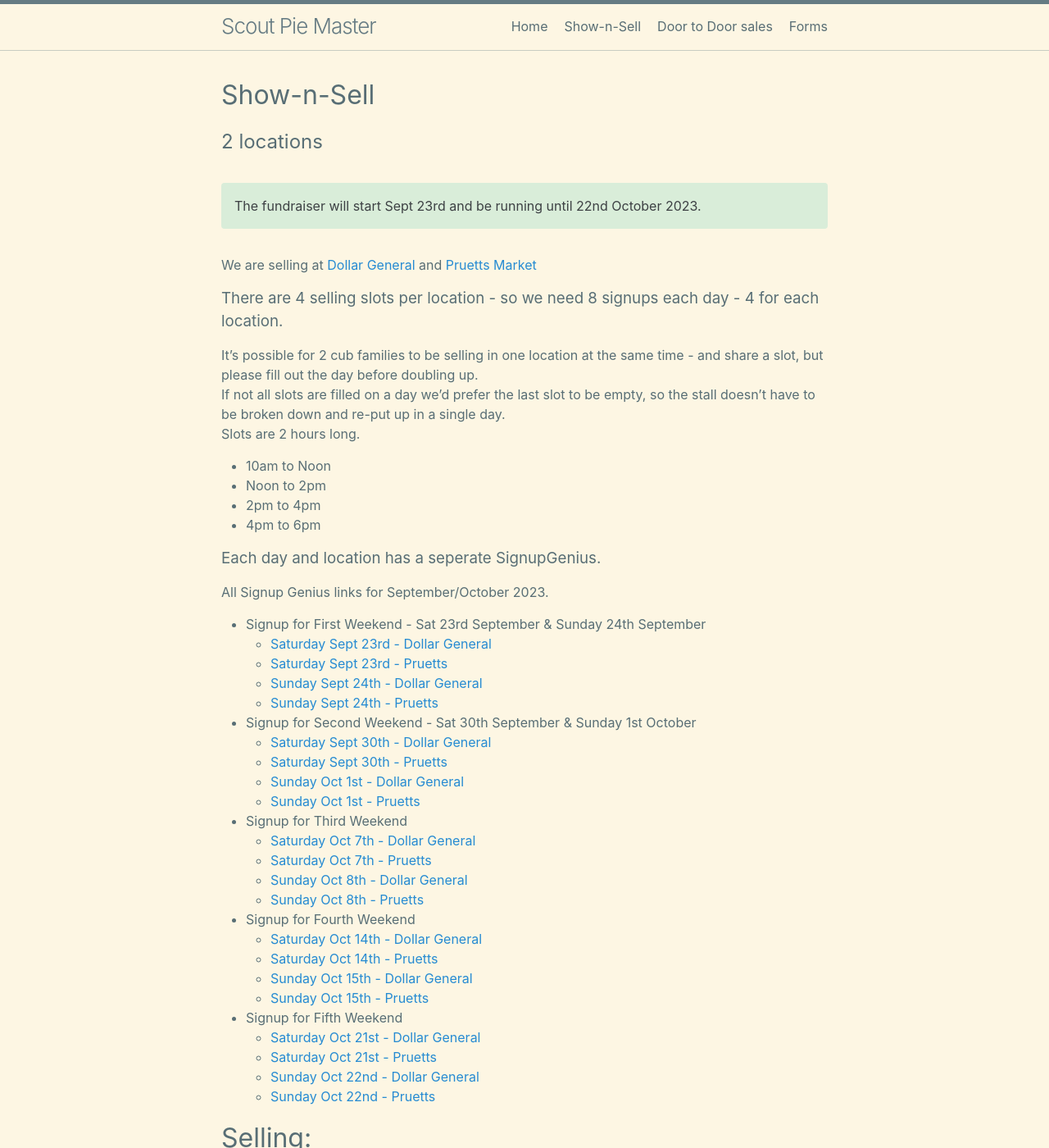
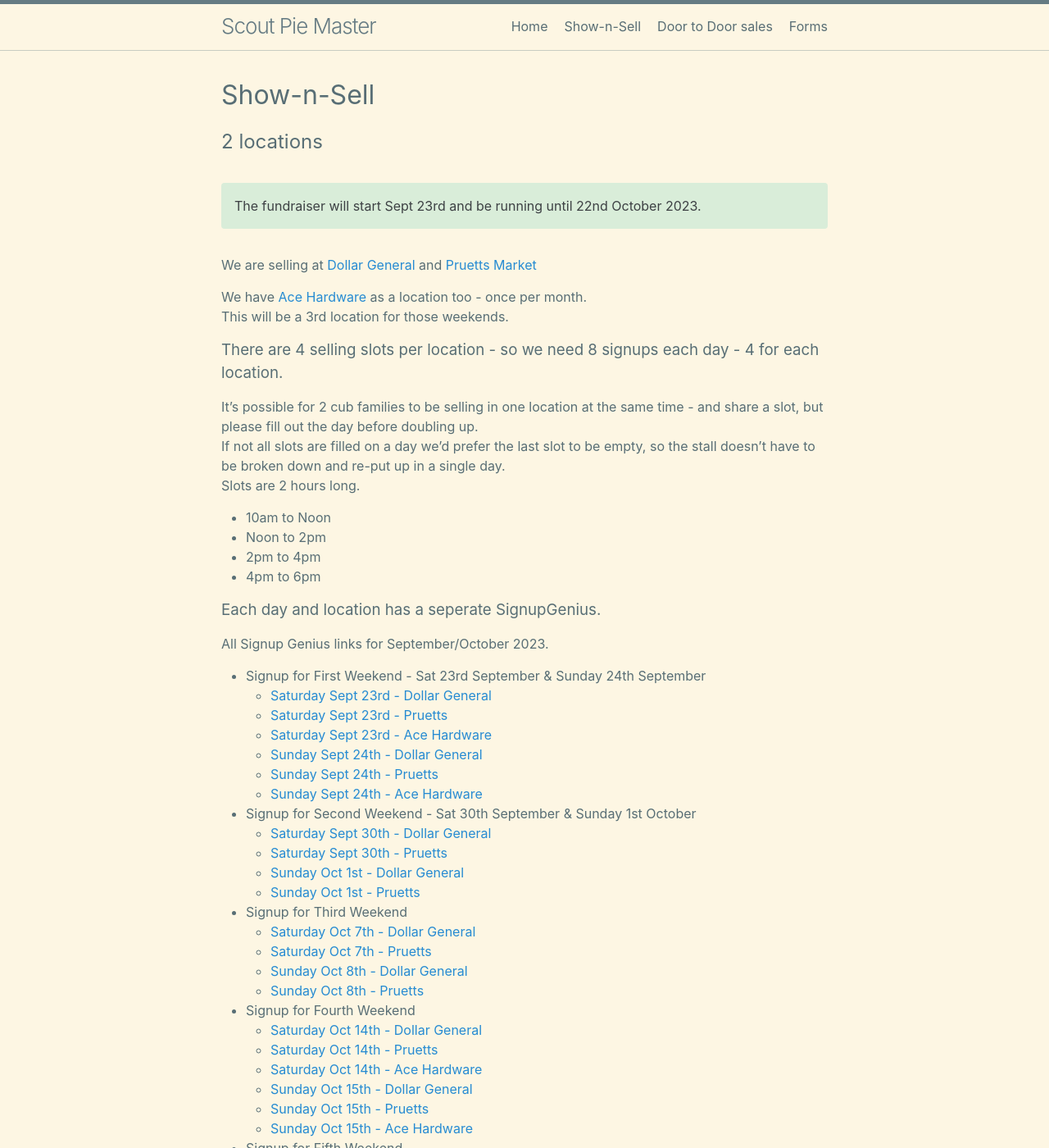
Before and after one commit to CodeJourneymen/scoutpiemaster, a Jekyll site: the page built from shownsell.md, in a window 1280 px wide and 1400 px high. Shown: the whole window at 82% size. Built offline with Jekyll 4.4.1, drawn with Linux system fonts in a browser that asks for light colours.

Commit message:
Update shownsell.md
added ace hardware - fixed bad days sat/sun

```diff
--- a/shownsell.md
+++ b/shownsell.md
@@ -10,6 +10,9 @@ The fundraiser will start Sept 23rd and be running until 22nd October 2023.
 {: .notice--success }
 
 We are selling at [Dollar General](https://www.google.com/maps/place/Dollar+General/@35.1744822,-85.3314633,17z/data=!3m2!4b1!5s0x8860f449559ad427:0xd12cea5ca04fd5cf!4m5!3m4!1s0x8860f44bffddafb7:0x14737cbbf3090bd2!8m2!3d35.1744822!4d-85.3292746) and [Pruetts Market](https://www.google.com/maps/place/Pruett's+Market/@35.1386309,-85.330655,17z/data=!3m1!4b1!4m5!3m4!1s0x8860f5919d29f255:0x510723ddf790f66a!8m2!3d35.1386309!4d-85.328461)
+
+We have [Ace Hardware](https://www.google.com/maps/place/Elder's+Ace+Hardware-+Walden/@35.1546421,-85.319739,17z/data=!3m1!4b1!4m6!3m5!1s0x8860f5a6f5c443f7:0x1c7c9b0e2a8c4c0!8m2!3d35.1546421!4d-85.3171587!16s%2Fg%2F1tdwl729?entry=ttu) as a location too - once per month. <br/>
+This will be a 3rd location for those weekends.
 
 ### There are 4 selling slots per location  - so we need 8 signups each day - 4 for each location.
 
@@ -27,8 +30,10 @@ All Signup Genius links for September/October 2023.
 - Signup for First Weekend - Sat 23rd September & Sunday 24th September
   - [Saturday Sept 23rd -  Dollar General](https://www.signupgenius.com/go/5080C4BAFAA29A2FA7-dollar)
   - [Saturday Sept 23rd - Pruetts](https://www.signupgenius.com/go/5080C4BAFAA29A2FA7-satsept)
+  - [Saturday Sept 23rd - Ace Hardware](https://www.signupgenius.com/go/5080C4BAFAA29A2FA7-44322798-satsept#/)
   - [Sunday Sept 24th -  Dollar General](https://www.signupgenius.com/go/5080C4BAFAA29A2FA7-sunsept)
   - [Sunday Sept 24th - Pruetts](https://www.signupgenius.com/go/5080C4BAFAA29A2FA7-sunsept1)
+  - [Sunday Sept 24th - Ace Hardware](https://www.signupgenius.com/go/5080C4BAFAA29A2FA7-44322954-sunsept#/)
 - Signup for Second Weekend - Sat 30th September &  Sunday 1st October
   - [Saturday Sept 30th -  Dollar General](https://www.signupgenius.com/go/5080C4BAFAA29A2FA7-satsept1)
   - [Saturday Sept 30th - Pruetts](https://www.signupgenius.com/go/5080C4BAFAA29A2FA7-satsept2)
@@ -42,8 +47,10 @@ All Signup Genius links for September/October 2023.
 - Signup for Fourth Weekend
   - [Saturday Oct 14th -  Dollar General](https://www.signupgenius.com/go/5080C4BAFAA29A2FA7-satoct6)
   - [Saturday Oct 14th - Pruetts](https://www.signupgenius.com/go/5080C4BAFAA29A2FA7-satoct7)
+  - [Saturday Oct 14th - Ace Hardware](https://www.signupgenius.com/go/5080C4BAFAA29A2FA7-44323096-satoct#/)
   - [Sunday Oct 15th -  Dollar General](https://www.signupgenius.com/go/5080C4BAFAA29A2FA7-satoct10)
   - [Sunday Oct 15th - Pruetts](https://www.signupgenius.com/go/5080C4BAFAA29A2FA7-satoct11)
+  - [Sunday Oct 15th - Ace Hardware](https://www.signupgenius.com/go/5080C4BAFAA29A2FA7-44323198-sunoct#/)
 - Signup for Fifth Weekend
   - [Saturday Oct 21st -  Dollar General](https://www.signupgenius.com/go/5080C4BAFAA29A2FA7-satoct8)
   - [Saturday Oct 21st - Pruetts](https://www.signupgenius.com/go/5080C4BAFAA29A2FA7-satoct9)
```
